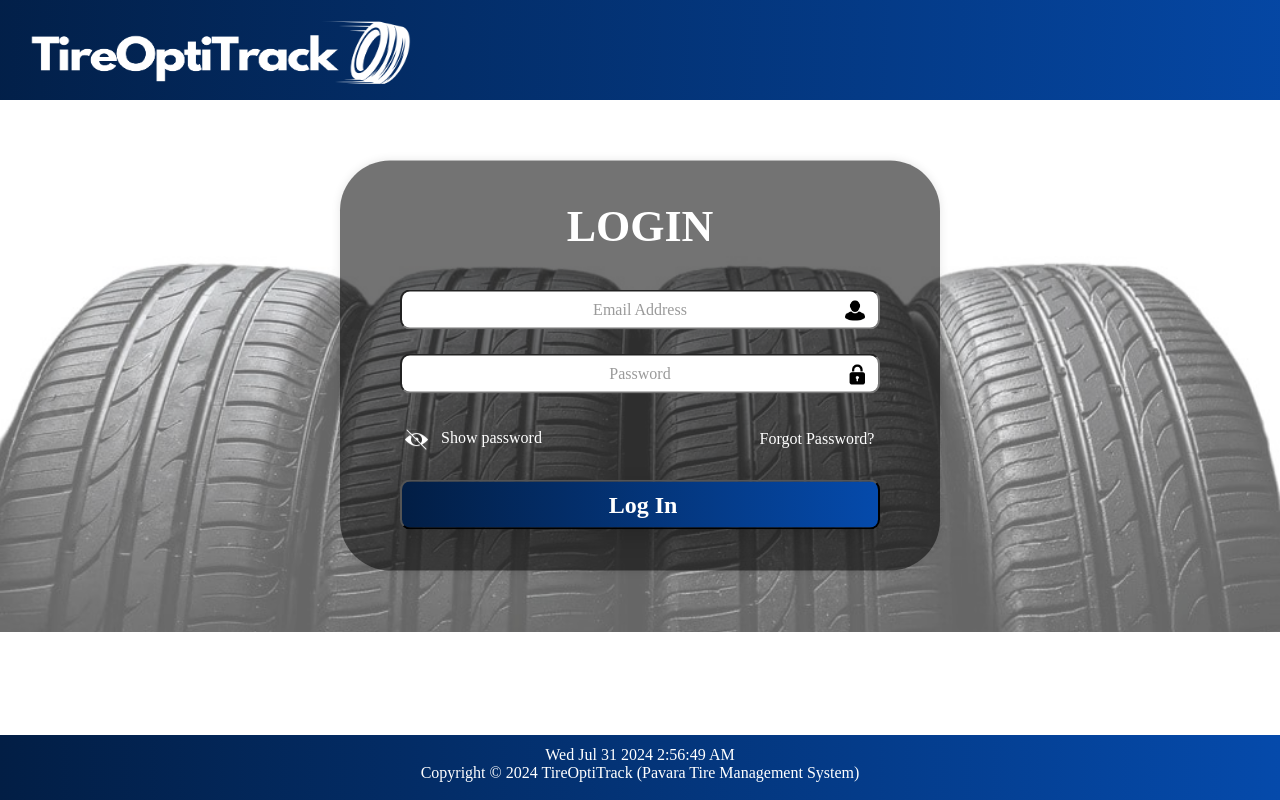
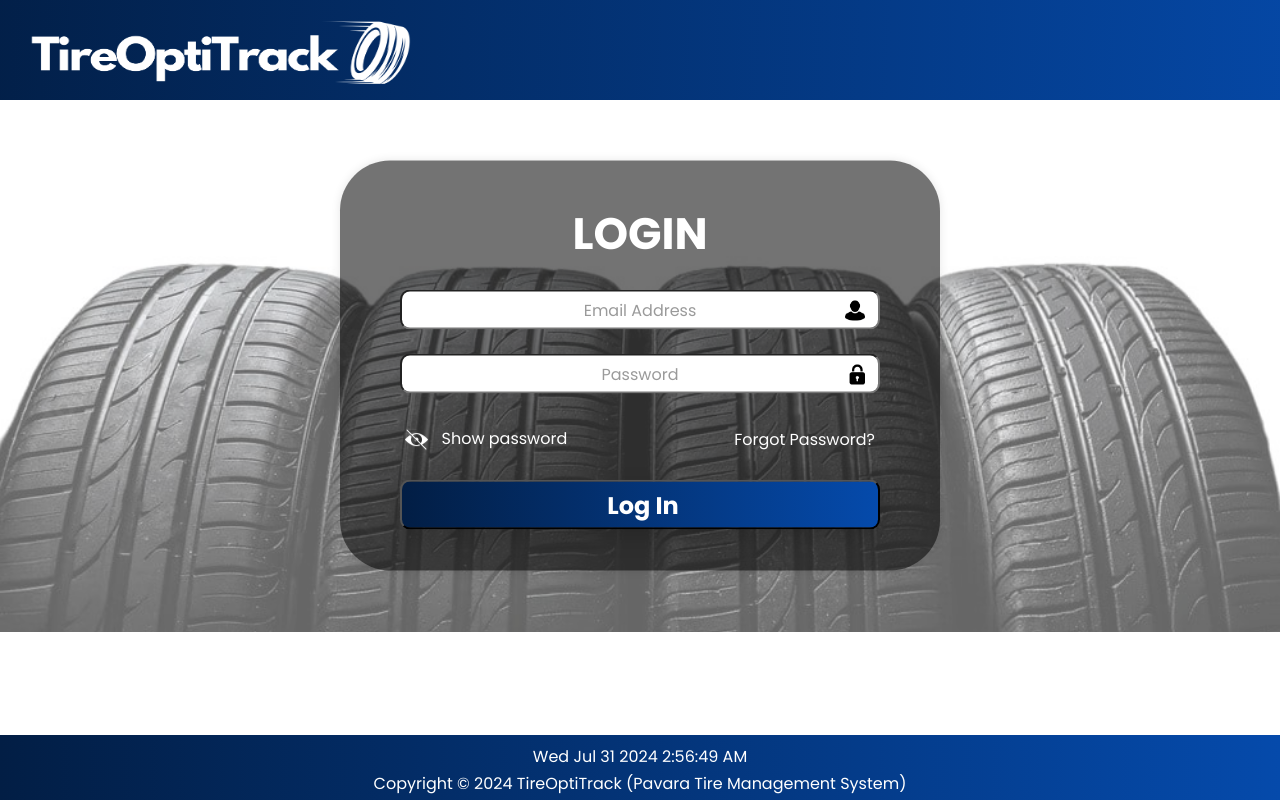
Before and after one commit to Udana-Gits/TireManagementProject, a React (Create React App) app: page /login in a window 1280 px wide. Built offline with nearby package versions, Linux system fonts and the light colour scheme.

Commit message:
Update LogIn.css

```diff
--- a/src/components/auth/CSS/LogIn.css
+++ b/src/components/auth/CSS/LogIn.css
@@ -1,3 +1,5 @@
+@import url('https://fonts.googleapis.com/css?family=Poppins:400,700,900');
+
 .login-page {
   position: relative;
 }
@@ -19,7 +21,7 @@
   flex-shrink: 0;
   color: rgb(255, 255, 255);
   text-align: center;
-  font-family: Poppins;
+  font-family:poppins;
   font-size: 44px;
   font-style: normal;
   font-weight: 700;
@@ -145,7 +147,7 @@
   font-weight: 400;
   line-height: normal;
   margin-left: 250px;
-  margin-right: 150px;
+  margin-right: 125px;
   transform: translateY(-70%);
 }
 
```
